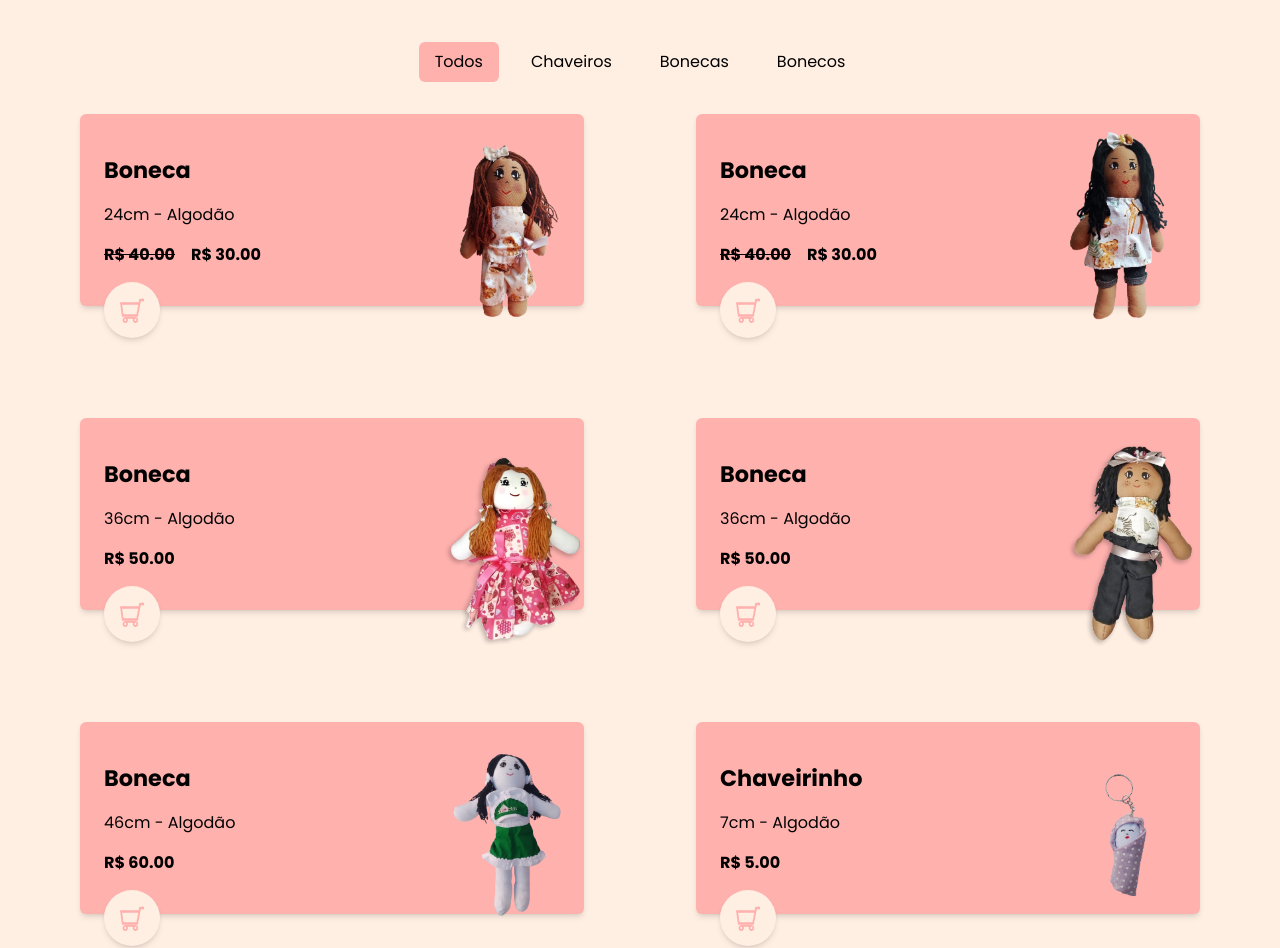
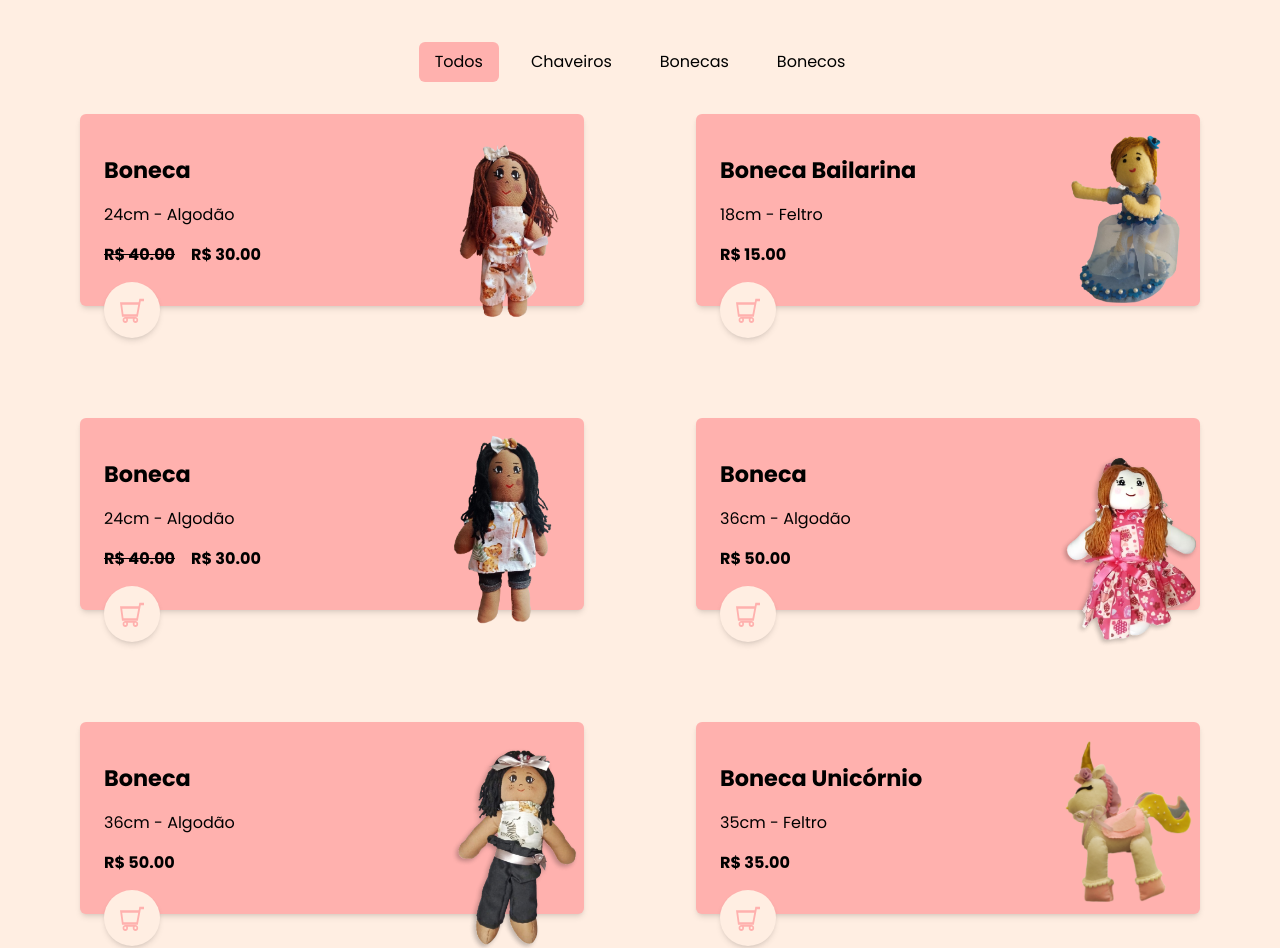
Before and after one commit to ruanvictordev/encantos-artesanais, an Angular app: page /userpage in a window 1280 px wide. Shown: the part 1184-2132 px from the top of the page. Built offline with nearby package versions, Linux system fonts and the light colour scheme; a web font is replaced by a local one.

Commit message:
:sparkles: [FEAT] Add More Products.

```diff
--- a/src/app/userpage/products-section/produtos.ts
+++ b/src/app/userpage/products-section/produtos.ts
@@ -15,23 +15,23 @@ export interface IProdutoCarrinho extends IProduto {
 
 export const produtos: IProduto[] = [
     { id: 857, nome: "Boneca", tamanho: "24cm", tecido: "Algodão", categoria: "Bonecas", preco: 40.00, precodesconto: 30.00, imagem: "assets/images/products/boneca24cm40.png" },
+    { id: 411, nome: "Boneca Bailarina", tamanho: "18cm", tecido: "Feltro", categoria: "Bonecas", preco: 15.00, imagem: "assets/images/products/boneca-bailarina-18cm-15.png" },
     { id: 712, nome: "Boneca", tamanho: "24cm", tecido: "Algodão", categoria: "Bonecas", preco: 40.00, precodesconto: 30.00, imagem: "assets/images/products/boneca24cm40(2).png" },
     { id: 623, nome: "Boneca", tamanho: "36cm", tecido: "Algodão", categoria: "Bonecas", preco: 50.00, imagem: "assets/images/products/boneca36cm50.png" },
     { id: 914, nome: "Boneca", tamanho: "36cm", tecido: "Algodão", categoria: "Bonecas", preco: 50.00, imagem: "assets/images/products/boneca36cm50(2).png" },
+    { id: 733, nome: "Boneca Unicórnio", tamanho: "35cm", tecido: "Feltro", categoria: "Bonecas", preco: 35.00, imagem: "assets/images/products/boneca-unicornio-35cm-35.png" },
     { id: 381, nome: "Boneca", tamanho: "46cm", tecido: "Algodão", categoria: "Bonecas", preco: 60.00, imagem: "assets/images/products/boneca46cm60.png" },
+    { id: 874, nome: "Boneco Luffy", tamanho: "33cm", tecido: "Feltro", categoria: "Bonecos", preco: 35.00, imagem: "assets/images/products/boneco-luffy-33cm.png" },
     { id: 498, nome: "Chaveirinho", tamanho: "7cm", tecido: "Algodão", categoria: "Chaveiros", preco: 5.00, imagem: "assets/images/products/chaveiro7cm5.png" },
+    { id: 859, nome: "Boneca Princesa", tamanho: "33cm", tecido: "Feltro", categoria: "Bonecas", preco: 35.00, imagem: "assets/images/products/boneca-princesa-33cm-35.png" },
     { id: 685, nome: "Chaveirinho", tamanho: "7cm", tecido: "Algodão", categoria: "Chaveiros", preco: 5.00, imagem: "assets/images/products/chaveiro7cm5(2).png" },
     { id: 392, nome: "Chaveirinho", tamanho: "7cm", tecido: "Algodão", categoria: "Chaveiros", preco: 5.00, imagem: "assets/images/products/chaveiro7cm5(3).png" },
+    { id: 701, nome: "Boneca Juliana", tamanho: "42cm", tecido: "Feltro", categoria: "Bonecas", preco: 70.00, imagem: "assets/images/products/boneca-juliana-42cm-70.png" },
     { id: 763, nome: "Chaveirinho", tamanho: "7cm", tecido: "Algodão", categoria: "Chaveiros", preco: 5.00, imagem: "assets/images/products/chaveiro7cm5(4).png" },
     { id: 641, nome: "Chaveirinho", tamanho: "7cm", tecido: "Algodão", categoria: "Chaveiros", preco: 5.00, imagem: "assets/images/products/chaveiro7cm5(5).png" },
     { id: 521, nome: "Chaveirinho", tamanho: "13cm", tecido: "Algodão", categoria: "Chaveiros", preco: 10.00, imagem: "assets/images/products/chaveiro13cm10.png" },
     { id: 892, nome: "Chaveirinho", tamanho: "13cm", tecido: "Algodão", categoria: "Chaveiros", preco: 10.00, imagem: "assets/images/products/chaveiro13cm10(2).png" },
     { id: 768, nome: "Chaveirinho", tamanho: "13cm", tecido: "Algodão", categoria: "Chaveiros", preco: 10.00, imagem: "assets/images/products/chaveiro13cm10(3).png" },
-    { id: 354, nome: "Boneca Bailarina", tamanho: "14cm", tecido: "Algodão", categoria: "Bonecas", preco: 15.00, imagem: "assets/images/products/boneca-bailarina-14cm-15.png" },
-    { id: 411, nome: "Boneca Bailarina", tamanho: "18cm", tecido: "Algodão", categoria: "Bonecas", preco: 15.00, imagem: "assets/images/products/boneca-bailarina-18cm-15.png" },
-    { id: 701, nome: "Boneca Juliana", tamanho: "42cm", tecido: "Algodão", categoria: "Bonecas", preco: 70.00, imagem: "assets/images/products/boneca-juliana-42cm-70.png" },
-    { id: 859, nome: "Boneca Princesa", tamanho: "33cm", tecido: "Algodão", categoria: "Bonecas", preco: 35.00, imagem: "assets/images/products/boneca-princesa-33cm-35.png" },
-    { id: 733, nome: "Boneca Unicórnio", tamanho: "35cm", tecido: "Algodão", categoria: "Bonecas", preco: 35.00, imagem: "assets/images/products/boneca-unicornio-35cm-35.png" },
-    { id: 874, nome: "Boneco Luffy", tamanho: "33cm", tecido: "Algodão", categoria: "Bonecos", preco: 35.00, imagem: "assets/images/products/boneco-luffy-33cm.png" },
-    { id: 495, nome: "Boneco Miguel", tamanho: "42cm", tecido: "Algodão", categoria: "Bonecos", preco: 70.00, imagem: "assets/images/products/boneco-miguel-42cm-70.png" }
+    { id: 354, nome: "Boneca Bailarina", tamanho: "14cm", tecido: "Feltro", categoria: "Bonecas", preco: 15.00, imagem: "assets/images/products/boneca-bailarina-14cm-15.png" },
+    { id: 495, nome: "Boneco Miguel", tamanho: "42cm", tecido: "Feltro", categoria: "Bonecos", preco: 70.00, imagem: "assets/images/products/boneco-miguel-42cm-70.png" }
 ];
```
